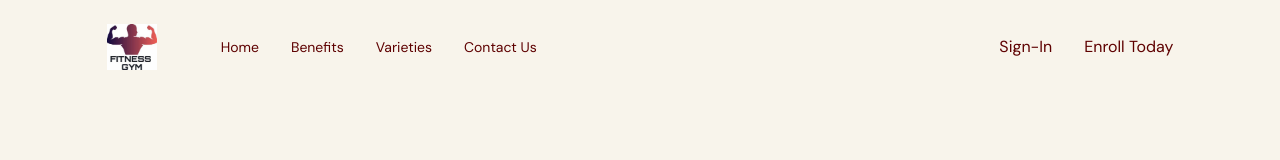
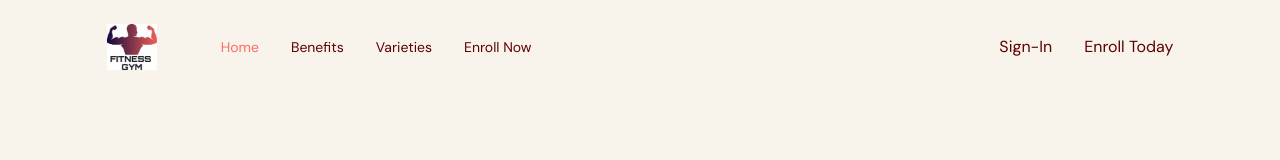
Before and after one commit to emmacodec/waspbades, a React (Vite) app: page / in a window 1280 px wide. Shown: the top 160 px of the page. Built offline with nearby package versions, Linux system fonts and the light colour scheme.

Commit message:
passing props enum and the as parameter

```diff
--- a/src/App.tsx
+++ b/src/App.tsx
@@ -1,12 +1,17 @@
 import Navbar from "./Components/navbar/Index"
+import {useState} from 'react'
+import { SelectedPage } from "@/Shared/type"
+
 
 
 function App() {
 
+  const [selectedPage, setSelectedPage] = useState<SelectedPage>(SelectedPage.Home)
+
 
   return (
     <div className='app bg-gray-20'>
-     <Navbar />
+     <Navbar selectedPage={selectedPage} setSelectedPage={setSelectedPage} />
     </div>
   )
 }
--- a/src/Components/navbar/Index.tsx
+++ b/src/Components/navbar/Index.tsx
@@ -1,11 +1,17 @@
 import { useState } from "react";
 import {XMarkIcon, Bars3Icon} from '@heroicons/react/24/solid';
 import Logo from '@/assets/Logo.jpeg';
+import Link from "./Link";
+import { SelectedPage } from "@/Shared/type";
 
 
-type Props = {}
+type Props = {
+  selectedPage: SelectedPage;
+    setSelectedPage: (value: SelectedPage) => void;
+}
 
-const Navbar = (props: Props) => {
+
+const Navbar = ({selectedPage, setSelectedPage}: Props) => {
 
   const flexbetween = "flex items-center justify-between";
   return <nav>
@@ -21,10 +27,10 @@ const Navbar = (props: Props) => {
           <div className={`${flexbetween} w-full`}>
 
             <div className={`${flexbetween} gap-8 text-sm`}>
-              <p>Home</p>
-              <p>Benefits</p>
-              <p>Varieties</p>
-              <p>Contact Us</p>
+              <Link page="Home" selectedPage={selectedPage} setSelectedPage={setSelectedPage} />
+              <Link page="Benefits" selectedPage={selectedPage} setSelectedPage={setSelectedPage} />
+              <Link page="Varieties" selectedPage={selectedPage} setSelectedPage={setSelectedPage} />
+              <Link page="Enroll Now" selectedPage={selectedPage} setSelectedPage={setSelectedPage} />
             </div>
             <div className={`${flexbetween} gap-8`}>
               <p>Sign-In</p>
--- a/src/Components/navbar/Link.tsx
+++ b/src/Components/navbar/Link.tsx
@@ -1,12 +1,21 @@
+import { SelectedPage } from "@/Shared/type";
 import AnchorLink from "react-anchor-link-smooth-scroll";
 
 type Props = {
     page: string;
+    selectedPage: SelectedPage;
+    setSelectedPage: (value: SelectedPage) => void;
 }
 
-const Link = ({page}: Props) => {
+const Link = ({page, selectedPage, setSelectedPage}: Props) => {
+
+const lowerCase = page.toLowerCase().replace(/ /g, '') as SelectedPage
+
   return (
-    <AnchorLink>
+    <AnchorLink className={`${selectedPage === lowerCase ? "text-primary-500" : ""} transition duration-500
+     hover:text-primary-300`}
+    href={`#${lowerCase}`}
+    onClick={() => setSelectedPage(lowerCase)}>
         {page}
     </AnchorLink>
   )
--- /dev/null
+++ b/src/Shared/type.ts
@@ -0,0 +1,6 @@
+export enum SelectedPage {
+    Home = 'home',
+    Benefits = 'benefits',
+    Varieties = 'varieties',
+    EnrollNow = 'enroll now',
+  }
```
